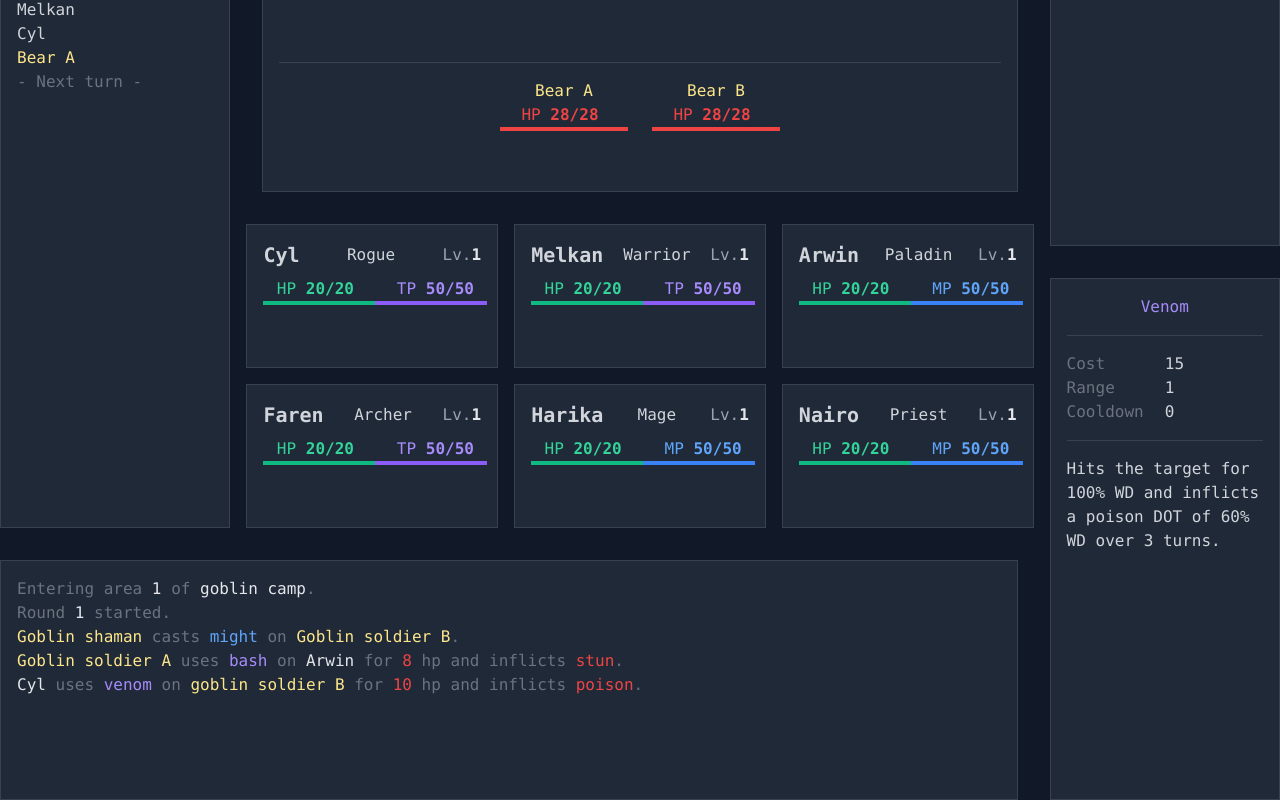
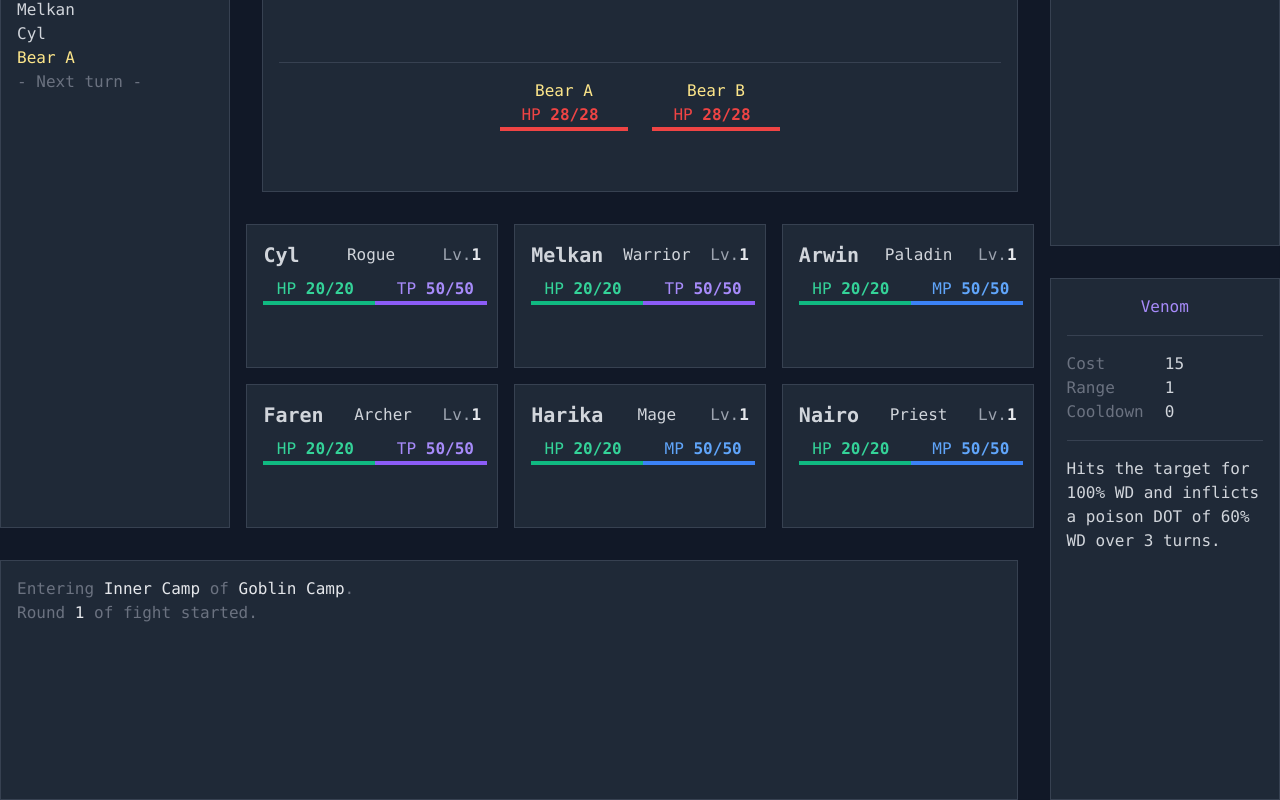
Before and after one commit to fbeaufume/draconis, an Angular app: page / in a window 1280 px wide. Shown: the part 268-1068 px from the top of the page. Built offline with nearby package versions, Linux system fonts and the light colour scheme.

Commit message:
Displayed action logs

```diff
--- a/src/app/app.module.ts
+++ b/src/app/app.module.ts
@@ -6,13 +6,15 @@ import {AppComponent} from './app.component';
 import {FightComponent} from './fight/fight.component';
 import {CharacterComponent} from './fight/character/character.component';
 import { EnemyComponent } from './fight/enemy/enemy.component';
+import { LogsComponent } from './fight/logs/logs.component';
 
 @NgModule({
   declarations: [
     AppComponent,
     FightComponent,
     CharacterComponent,
-    EnemyComponent
+    EnemyComponent,
+    LogsComponent
   ],
   imports: [
     BrowserModule,
--- a/src/app/fight/fight.component.html
+++ b/src/app/fight/fight.component.html
@@ -116,17 +116,5 @@
 
   <!-- Logs -->
 
-  <div class="col-span-4 border border-gray-700 bg-gray-800 h-60 p-4">
-    <p>Entering area <span class="text-gray-200">1</span> of <span class="text-gray-200">goblin camp</span>.
-    </p>
-    <p>Round <span class="text-gray-200">1</span> started.</p>
-    <p><span class="text-yellow-200">Goblin shaman</span> casts <span class="text-blue-400">might</span> on
-      <span class="text-yellow-200">Goblin soldier B</span>.</p>
-    <p><span class="text-yellow-200">Goblin soldier A</span> uses <span class="text-purple-400">bash</span> on
-      <span class="text-gray-200">Arwin</span> for <span class="text-red-500">8</span> hp and inflicts
-      <span class="text-red-500">stun</span>.</p>
-    <p><span class="text-gray-200">Cyl</span> uses <span class="text-purple-400">venom</span> on
-      <span class="text-yellow-200">goblin soldier B</span> for <span class="text-red-500">10</span> hp and
-      inflicts <span class="text-red-500">poison</span>.</p>
-  </div>
+  <app-logs class="col-span-4 border border-gray-700 bg-gray-800 h-60 p-4"></app-logs>
 </div>
--- a/src/app/fight/fight.service.ts
+++ b/src/app/fight/fight.service.ts
@@ -1,5 +1,6 @@
 import {Injectable} from '@angular/core';
 import {Character, Enemy, Group, Party, PartyLocation, Skill, TurnOrder} from './model';
+import {Log, LogType} from './log.model';
 
 @Injectable({
   providedIn: 'root'
@@ -43,6 +44,10 @@ export class FightService {
 
   currentActiveCharacter: Character = this.party.row1Characters[0];
 
+  logs: Log[] = [];
+
   constructor() {
+    this.logs.push(new Log(LogType.EnterZone, this.partyLocation.region, this.partyLocation.zone));
+    this.logs.push(new Log(LogType.StartFight, 1));
   }
 }
--- /dev/null
+++ b/src/app/fight/log.model.ts
@@ -0,0 +1,17 @@
+// Model classes for the log panel of the application
+
+// The various types of log messages
+export enum LogType {
+  EnterZone,
+  StartFight,
+}
+
+// A log message
+export class Log {
+
+  public args: any[];
+
+  constructor(public type: LogType, ...args: any[]) {
+    this.args = args;
+  }
+}
--- /dev/null
+++ b/src/app/fight/logs/logs.component.html
@@ -0,0 +1,8 @@
+<div *ngFor="let log of logs">
+  <div [ngSwitch]="log.type">
+    <div *ngSwitchCase="0">Entering <span class="text-gray-200">{{ log.args[1] }}</span>
+      of <span class="text-gray-200">{{ log.args[0] }}</span>.
+    </div>
+    <div *ngSwitchCase="1">Round <span class="text-gray-200">{{ log.args[0] }}</span> of fight started.</div>
+  </div>
+</div>
--- /dev/null
+++ b/src/app/fight/logs/logs.component.ts
@@ -0,0 +1,18 @@
+import {Component} from '@angular/core';
+import {FightService} from '../fight.service';
+import {Log} from '../log.model';
+
+@Component({
+  selector: 'app-logs',
+  templateUrl: './logs.component.html',
+  styleUrls: ['./logs.component.css']
+})
+export class LogsComponent {
+
+  constructor(private fightService: FightService) {
+  }
+
+  get logs(): Log[] {
+    return this.fightService.logs;
+  }
+}
--- a/src/app/fight/model.ts
+++ b/src/app/fight/model.ts
@@ -1,4 +1,4 @@
-// The model classes of the application
+// Core model classes of the application
 
 // The party location in the "world"
 export class PartyLocation {
```
Also changed, not shown: src/app/fight/logs/logs.component.css (added), 1 other file (tests, documents, lock files or other folders).
